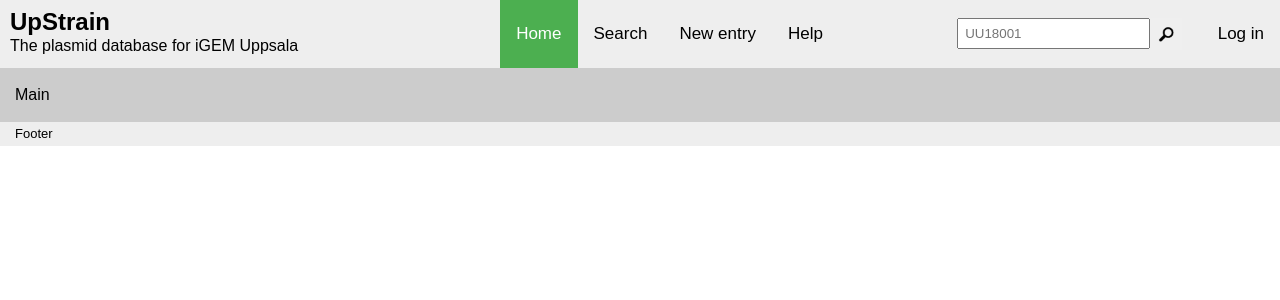
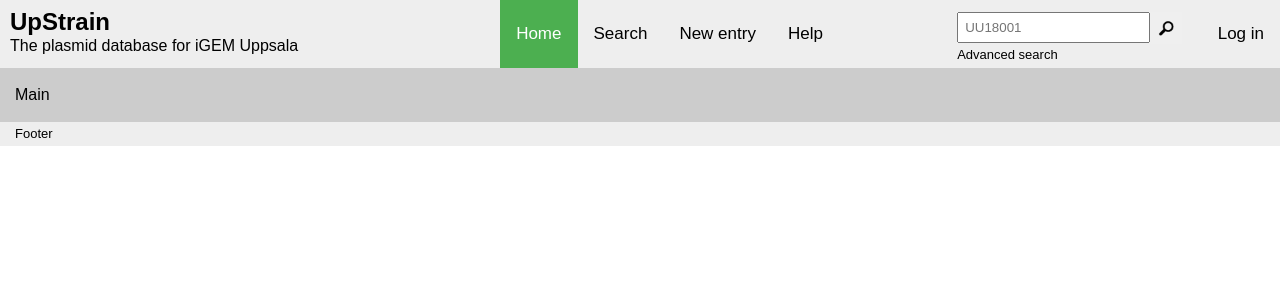
Before and after one commit to emos8710/Project-X, a PHP site: page /index.html in a window 1280 px wide. Shown: the top 300 px of the page. Run offline with PHP 8.4, Linux system fonts and the light colour scheme.

Commit message:
no message

```diff
--- a/HTML och CSS/index.html
+++ b/HTML och CSS/index.html
@@ -19,9 +19,9 @@
 
 		<!-- Navigation buttons -->
 		<a class="active" href="#home">Home</a>
-		<a href="#news">Search</a>
-		<a href="#contact">New entry</a>
-		<a href="#about">Help</a>
+		<a href="#search">Search</a>
+		<a href="#new_entry">New entry</a>
+		<a href="#help">Help</a>
 		<a class="login" href="#login">Log in</a>
 
 		<!-- Quick search -->
@@ -30,6 +30,7 @@
 				<input type="text" placeholder="UU18001" name="upstrain_id"></input>
 				<button type="submit"><img class="quicksearch" src="images/search_button.png"></img></button>
 			</form>
+			<a href="#search">Advanced search</a>
 		</div>
 	</nav>
 
--- a/HTML och CSS/upstrain.css
+++ b/HTML och CSS/upstrain.css
@@ -70,13 +70,13 @@ footer p {
 
 .quicksearch input[type=text] {
 	padding: 6px;
-	margin-top: 18px;
+	margin-top: 12px;
 }
 
 .quicksearch button {
 	float: right;
 	padding: 0;
-	margin-top: 18px;
+	margin-top: 12px;
 	cursor: pointer;
 	border: none;
 }
@@ -89,6 +89,16 @@ img.quicksearch {
 	height: 31.5px;
 }
 
+.quicksearch a {
+	padding: 0;
+	font-size: small;
+}
+
+.quicksearch a:hover {
+	background-color: inherit;
+	color: #4CAF50;
+}
+
 .innertube {
 	/* Padding for content */
 	margin: 15px;
```
